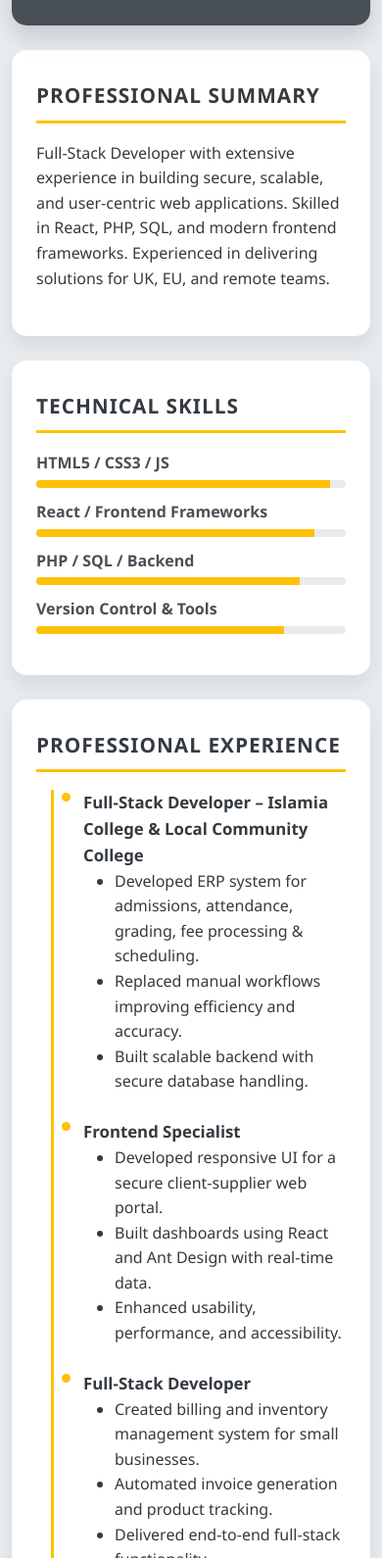
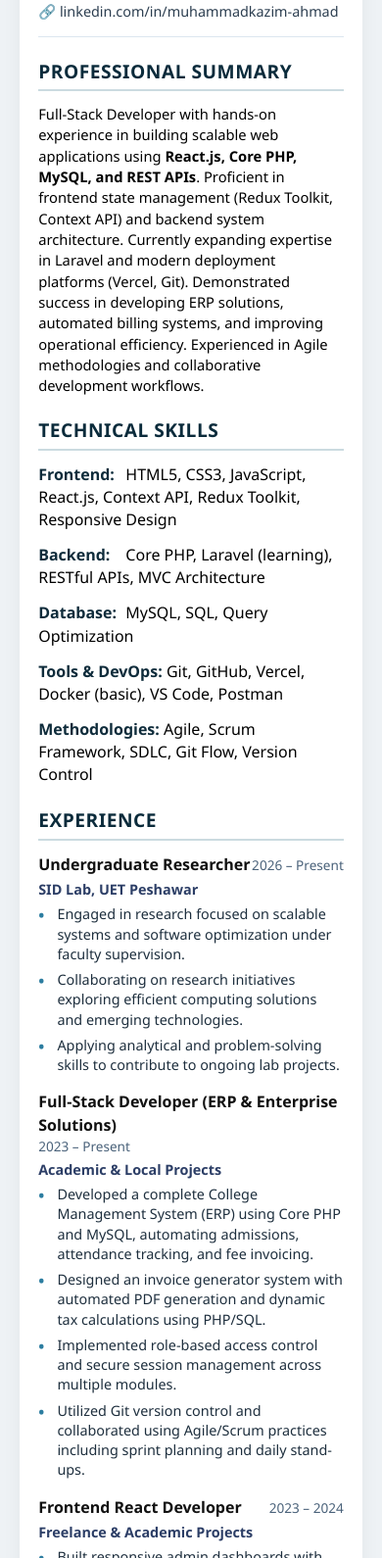
Before and after one commit to Kazim7287/updated_CV, a plain HTML site: page index.html in a window 390 px wide. Shown: the part 330-1920 px from the top of the page at 98% size. Drawn offline with nearby package versions, Linux system fonts and the light colour scheme.

```diff
--- a/index.html
+++ b/index.html
@@ -2,291 +2,384 @@
 <html lang="en">
 <head>
   <meta charset="UTF-8">
-<meta name="viewport" content="width=device-width, initial-scale=1.0">
-<title>Muhammad Kazim Ahmad - Professional Resume</title>
-
-<!-- Bootstrap CSS -->
-<link href="https://cdn.jsdelivr.net/npm/bootstrap@5.3.2/dist/css/bootstrap.min.css" rel="stylesheet">
-<!-- Font Awesome -->
-<link rel="stylesheet" href="https://cdnjs.cloudflare.com/ajax/libs/font-awesome/6.4.0/css/all.min.css"/>
-
+  <meta name="viewport" content="width=device-width, initial-scale=1.0, user-scalable=yes">
+  <title>Muhammad Kazim Ahmad - Full-Stack Developer Resume</title>
   <style>
-    /* General */
-    body {
-        font-family: 'Segoe UI', Tahoma, Geneva, Verdana, sans-serif;
-        background-color: #e9ecef;
-        color: #343a40;
-        line-height: 1.6;
+    /* RESET & BASE — ATS friendly: clean single column, no complex layouts */
+    * {
+      margin: 0;
+      padding: 0;
+      box-sizing: border-box;
     }
 
-    a {
-        text-decoration: none;
-        color: inherit;
-    }
-    a:hover {
-        color: #ffc107;
+    body {
+      background-color: #eef2f5;
+      font-family: 'Segoe UI', 'Roboto', 'Helvetica Neue', Arial, sans-serif;
+      line-height: 1.45;
+      padding: 40px 20px;
     }
 
-    /* Sidebar */
-    .sidebar {
-        background: linear-gradient(180deg, #343a40, #495057);
-        color: #fff;
-        padding: 30px 20px;
-        border-radius: 15px;
-        position: sticky;
-        top: 20px;
-        box-shadow: 0 12px 25px rgba(0,0,0,0.15);
+    .resume {
+      max-width: 880px;
+      margin: 0 auto;
+      background: #ffffff;
+      box-shadow: 0 8px 20px rgba(0,0,0,0.05);
+      padding: 2rem 2.2rem;
+      border-radius: 4px;
     }
 
-    .sidebar h2 {
-        font-size: 2rem;
-        color: #ffc107;
-        margin-bottom: 10px;
-        letter-spacing: 1px;
+    h1 {
+      font-size: 2.2rem;
+      font-weight: 700;
+      letter-spacing: -0.3px;
+      color: #111;
+      margin-bottom: 0.2rem;
+      line-height: 1.2;
     }
 
-    .sidebar .contact-info p {
-        margin: 8px 0;
-        font-size: 0.95rem;
+    .subhead {
+      font-size: 1.1rem;
+      font-weight: 500;
+      color: #2c3e66;
+      margin-top: 0.2rem;
+      margin-bottom: 0.5rem;
+      border-left: 3px solid #2c7da0;
+      padding-left: 10px;
     }
 
-    .sidebar .contact-info i {
-        color: #ffc107;
-        margin-right: 8px;
+    .contact-bar {
+      display: flex;
+      flex-wrap: wrap;
+      gap: 1rem;
+      margin: 0.75rem 0 0.2rem 0;
+      font-size: 0.9rem;
+      color: #2c3e50;
+      border-bottom: 1px solid #dce6ef;
+      padding-bottom: 0.9rem;
     }
 
-    /* Resume Sections */
-    .resume-section {
-        background: #fff;
-        border-radius: 15px;
-        padding: 30px 25px;
-        margin-bottom: 25px;
-        box-shadow: 0 10px 20px rgba(0,0,0,0.08);
-        transition: transform 0.3s ease, box-shadow 0.3s ease;
+    .contact-bar span {
+      white-space: nowrap;
     }
 
-    .resume-section:hover {
-        transform: translateY(-5px);
-        box-shadow: 0 15px 30px rgba(0,0,0,0.12);
+    .contact-bar a {
+      color: #1a4d6b;
+      text-decoration: none;
+    }
+
+    .contact-bar a:hover {
+      text-decoration: underline;
+    }
+
+    .section {
+      margin-top: 1.3rem;
     }
 
     .section-title {
+      font-size: 1.2rem;
       font-weight: 700;
-        border-bottom: 3px solid #ffc107;
-        padding-bottom: 8px;
-        margin-bottom: 18px;
-        font-size: 1.3rem;
-        color: #343a40;
       text-transform: uppercase;
-        letter-spacing: 1px;
+      letter-spacing: 0.5px;
+      color: #0b2b3b;
+      border-bottom: 2px solid #cbdbe0;
+      padding-bottom: 0.3rem;
+      margin-bottom: 0.8rem;
     }
 
-    /* Skills Progress Bars */
-    .skill {
-        margin-bottom: 12px;
-    }
-    .skill-name {
-        font-weight: 600;
-        margin-bottom: 4px;
-        color: #495057;
-    }
-    .progress {
-        height: 8px;
-        border-radius: 8px;
-    }
-    .progress-bar {
-        background-color: #ffc107;
+    .exp-item, .project-item, .edu-item {
+      margin-bottom: 1rem;
     }
 
-    /* Experience Timeline */
-    .timeline {
-        position: relative;
-        margin-left: 15px;
-        padding-left: 15px;
-        border-left: 3px solid #ffc107;
+    .exp-header {
+      display: flex;
+      flex-wrap: wrap;
+      justify-content: space-between;
+      align-items: baseline;
+      margin-bottom: 0.25rem;
     }
 
-    .timeline-item {
-        position: relative;
-        margin-bottom: 25px;
-        padding-left: 15px;
+    .job-title {
+      font-weight: 700;
+      font-size: 1rem;
+      color: #111;
     }
 
-    .timeline-item::before {
-        content: '';
-        position: absolute;
-        left: -10px;
-        top: 0;
-        width: 15px;
-        height: 15px;
-        background-color: #ffc107;
-        border-radius: 50%;
-        border: 3px solid #fff;
+    .date {
+      font-size: 0.85rem;
+      color: #4a627a;
+      font-weight: 400;
     }
 
-    .experience-title {
+    .company {
       font-weight: 600;
-        font-size: 1.05rem;
-        color: #343a40;
+      color: #2c3e66;
+      font-size: 0.9rem;
+      margin-bottom: 0.25rem;
     }
 
-    /* Projects */
-    .project-card {
-        background: #fff;
-        border-radius: 10px;
-        padding: 20px;
-        margin-bottom: 15px;
-        box-shadow: 0 6px 15px rgba(0,0,0,0.05);
-        transition: transform 0.3s ease, box-shadow 0.3s ease;
-    }
-    .project-card:hover {
-        transform: translateY(-5px);
-        box-shadow: 0 12px 25px rgba(0,0,0,0.1);
+    ul {
+      list-style: none;
+      margin-top: 0.3rem;
+      margin-bottom: 0.2rem;
     }
 
-    /* Languages */
-    .language-badge {
-        display: inline-block;
-        background: #ffc107;
-        color: #343a40;
-        font-weight: 500;
-        padding: 6px 14px;
-        margin-right: 8px;
-        border-radius: 50px;
-        font-size: 0.85rem;
-        margin-bottom: 6px;
+    ul li {
+      position: relative;
+      padding-left: 1.2rem;
+      margin-bottom: 0.4rem;
+      font-size: 0.9rem;
+      line-height: 1.4;
+      color: #1e2f3e;
     }
 
-    /* Responsive */
-    @media (max-width: 992px) {
-        .sidebar {
-            margin-bottom: 25px;
+    ul li::before {
+      content: "•";
+      position: absolute;
+      left: 0;
+      color: #2c7da0;
+      font-weight: bold;
+      font-size: 1rem;
+    }
+
+    .skills-list {
+      display: flex;
+      flex-wrap: wrap;
+      gap: 0.8rem 1.5rem;
+      margin-top: 0.3rem;
+    }
+
+    .skill-category {
+      flex: 1 1 220px;
+    }
+
+    .skill-category strong {
+      font-weight: 700;
+      display: inline-block;
+      min-width: 85px;
+      color: #0f2c3b;
+    }
+
+    .project-title {
+      font-weight: 700;
+      font-size: 0.95rem;
+      margin-bottom: 0.2rem;
+      color: #0f2c3b;
+    }
+
+    .cert-list {
+      columns: 2;
+      column-gap: 2rem;
+      margin-top: 0.2rem;
+    }
+
+    @media (max-width: 580px) {
+      .resume {
+        padding: 1.2rem;
+      }
+      .cert-list {
+        columns: 1;
+      }
+      .contact-bar {
+        flex-direction: column;
+        gap: 0.2rem;
+      }
+      .contact-bar span {
+        white-space: normal;
       }
     }
 
+    @media print {
+      body {
+        background: white;
+        padding: 0;
+        margin: 0;
+      }
+      .resume {
+        box-shadow: none;
+        padding: 0.2in;
+        max-width: 100%;
+      }
+      a {
+        text-decoration: none;
+        color: black;
+      }
+    }
   </style>
 </head>
+<body>
+<div class="resume">
+  <!-- HEADER -->
+  <h1>MUHAMMAD KAZIM AHMAD</h1>
+  <div class="subhead">Full-Stack Developer | React Specialist | Undergraduate Researcher</div>
 
-<body>
-<div class="container my-5">
-    <div class="row">
-        <!-- Sidebar -->
-        <div class="col-lg-3">
-            <div class="sidebar">
-                <h2>Muhammad Kazim Ahmad</h2>
-                <div class="contact-info">
-                    <p><i class="fas fa-map-marker-alt"></i> Mandani, Charsadda, Pakistan</p>
-                    <p><i class="fas fa-phone"></i> +92 315 9524108</p>
-                    <p><i class="fas fa-envelope"></i> <a href="mailto:23pwcse2233@uetpeshawar.edu.pk">23pwcse2233@uetpeshawar.edu.pk</a></p>
-                    <p><i class="fab fa-linkedin"></i> <a href="https://linkedin.com/in/muhammadkazim-ahmad-038636343" target="_blank">LinkedIn</a></p>
-                    <p><i class="fab fa-github"></i> <a href="https://github.com/Kazim7287" target="_blank">GitHub</a></p>
+  <div class="contact-bar">
+    <span>📍 Mandani, Charsadda, Pakistan</span>
+    <span>📞 +92 315 9524108</span>
+    <span>✉️ 23pwcse2233@uetpeshawar.edu.pk</span>
+    <span>🔗 github.com/Kazim7287</span>
+    <span>🔗 linkedin.com/in/muhammadkazim-ahmad</span>
   </div>
+
+  <!-- SUMMARY: concise, ATS optimized -->
+  <div class="section">
+    <div class="section-title">Professional Summary</div>
+    <p style="font-size:0.92rem; line-height:1.45; margin-bottom:0.2rem;">Full-Stack Developer with hands-on experience in building scalable web applications using <strong>React.js, Core PHP, MySQL, and REST APIs</strong>. Proficient in frontend state management (Redux Toolkit, Context API) and backend system architecture. Currently expanding expertise in Laravel and modern deployment platforms (Vercel, Git). Demonstrated success in developing ERP solutions, automated billing systems, and improving operational efficiency. Experienced in Agile methodologies and collaborative development workflows.</p>
+  </div>
+
+  <!-- TECHNICAL SKILLS -->
+  <div class="section">
+    <div class="section-title">Technical Skills</div>
+    <div class="skills-list">
+      <div class="skill-category"><strong>Frontend:</strong> HTML5, CSS3, JavaScript, React.js, Context API, Redux Toolkit, Responsive Design</div>
+      <div class="skill-category"><strong>Backend:</strong> Core PHP, Laravel (learning), RESTful APIs, MVC Architecture</div>
+      <div class="skill-category"><strong>Database:</strong> MySQL, SQL, Query Optimization</div>
+      <div class="skill-category"><strong>Tools & DevOps:</strong> Git, GitHub, Vercel, Docker (basic), VS Code, Postman</div>
+      <div class="skill-category"><strong>Methodologies:</strong> Agile, Scrum Framework, SDLC, Git Flow, Version Control</div>
     </div>
   </div>
 
-        <!-- Main Content -->
-        <div class="col-lg-9">
-            <!-- Summary -->
-            <div class="resume-section">
-                <div class="section-title">Professional Summary</div>
-                <p>Full-Stack Developer with extensive experience in building secure, scalable, and user-centric web applications. Skilled in React, PHP, SQL, and modern frontend frameworks. Experienced in delivering solutions for UK, EU, and remote teams.</p>
+  <!-- EXPERIENCE: corrected SID Lab section (joined 2026, no team size mentioned) -->
+  <div class="section">
+    <div class="section-title">Experience</div>
+
+    <div class="exp-item">
+      <div class="exp-header">
+        <span class="job-title">Undergraduate Researcher</span>
+        <span class="date">2026 – Present</span>
+      </div>
+      <div class="company">SID Lab, UET Peshawar</div>
+      <ul>
+        <li>Engaged in research focused on scalable systems and software optimization under faculty supervision.</li>
+        <li>Collaborating on research initiatives exploring efficient computing solutions and emerging technologies.</li>
+        <li>Applying analytical and problem-solving skills to contribute to ongoing lab projects.</li>
+      </ul>
     </div>
 
-            <!-- Skills -->
-            <div class="resume-section">
-                <div class="section-title">Technical Skills</div>
-                <div class="skill">
-                    <div class="skill-name">HTML5 / CSS3 / JS</div>
-                    <div class="progress">
-                        <div class="progress-bar" style="width: 95%;"></div>
+    <div class="exp-item">
+      <div class="exp-header">
+        <span class="job-title">Full-Stack Developer (ERP & Enterprise Solutions)</span>
+        <span class="date">2023 – Present</span>
       </div>
+      <div class="company">Academic & Local Projects</div>
+      <ul>
+        <li>Developed a complete College Management System (ERP) using Core PHP and MySQL, automating admissions, attendance tracking, and fee invoicing.</li>
+        <li>Designed an invoice generator system with automated PDF generation and dynamic tax calculations using PHP/SQL.</li>
+        <li>Implemented role-based access control and secure session management across multiple modules.</li>
+        <li>Utilized Git version control and collaborated using Agile/Scrum practices including sprint planning and daily stand-ups.</li>
+      </ul>
     </div>
-                <div class="skill">
-                    <div class="skill-name">React / Frontend Frameworks</div>
-                    <div class="progress">
-                        <div class="progress-bar" style="width: 90%;"></div>
+
+    <div class="exp-item">
+      <div class="exp-header">
+        <span class="job-title">Frontend React Developer</span>
+        <span class="date">2023 – 2024</span>
       </div>
+      <div class="company">Freelance & Academic Projects</div>
+      <ul>
+        <li>Built responsive admin dashboards with React.js, leveraging Redux Toolkit and Context API for efficient state management.</li>
+        <li>Developed reusable component libraries and integrated REST APIs for real-time data visualization.</li>
+        <li>Deployed multiple frontend applications on Vercel with CI/CD from GitHub repositories.</li>
+      </ul>
     </div>
-                <div class="skill">
-                    <div class="skill-name">PHP / SQL / Backend</div>
-                    <div class="progress">
-                        <div class="progress-bar" style="width: 85%;"></div>
+
+    <div class="exp-item">
+      <div class="exp-header">
+        <span class="job-title">Full-Stack Developer (Billing & Inventory)</span>
+        <span class="date">2022 – 2023</span>
       </div>
-                </div>
-                <div class="skill">
-                    <div class="skill-name">Version Control & Tools</div>
-                    <div class="progress">
-                        <div class="progress-bar" style="width: 80%;"></div>
-                    </div>
+      <div class="company">Independent Projects</div>
+      <ul>
+        <li>Built a billing and inventory management system using PHP and MySQL with automated invoice generation and stock alerts.</li>
+        <li>Implemented secure authentication, dynamic reporting dashboard, and search/filter functionality.</li>
+        <li>Applied MVC architecture for maintainable and scalable code structure.</li>
+      </ul>
     </div>
   </div>
 
-            <!-- Experience -->
-            <div class="resume-section">
-                <div class="section-title">Professional Experience</div>
-                <div class="timeline">
-                    <div class="timeline-item">
-                        <div class="experience-title">Full-Stack Developer – Islamia College & Local Community College</div>
+  <!-- PROJECTS -->
+  <div class="section">
+    <div class="section-title">Key Projects</div>
+
+    <div class="project-item">
+      <div class="project-title">College Management System (ERP)</div>
       <ul>
-                            <li>Developed ERP system for admissions, attendance, grading, fee processing & scheduling.</li>
-                            <li>Replaced manual workflows improving efficiency and accuracy.</li>
-                            <li>Built scalable backend with secure database handling.</li>
+        <li>Full-stack ERP solution using Core PHP & MySQL managing student records, attendance analytics, fee tracking, and examination module.</li>
+        <li>Implemented role-based portals for Admin, Teachers, and Students with optimized SQL queries for faster reporting.</li>
       </ul>
     </div>
-                    <div class="timeline-item">
-                        <div class="experience-title">Frontend Specialist</div>
+
+    <div class="project-item">
+      <div class="project-title">Smart Invoice Generator System</div>
       <ul>
-                            <li>Developed responsive UI for a secure client-supplier web portal.</li>
-                            <li>Built dashboards using React and Ant Design with real-time data.</li>
-                            <li>Enhanced usability, performance, and accessibility.</li>
+        <li>Billing application with automated invoice generation, PDF export, and itemized tax calculation using PHP and MySQL.</li>
+        <li>Dashboard to manage clients, products, and sales history with integrated REST API support.</li>
       </ul>
     </div>
-                    <div class="timeline-item">
-                        <div class="experience-title">Full-Stack Developer</div>
+
+    <div class="project-item">
+      <div class="project-title">React Dashboard & Portfolio Website</div>
       <ul>
-                            <li>Created billing and inventory management system for small businesses.</li>
-                            <li>Automated invoice generation and product tracking.</li>
-                            <li>Delivered end-to-end full-stack functionality.</li>
+        <li>Built responsive portfolio and analytics dashboard with React.js, React Router, Context API, and Redux Toolkit.</li>
+        <li>Consumed third-party APIs for dynamic content and deployed on Vercel with high performance scores.</li>
       </ul>
     </div>
-                    <div class="timeline-item">
-                        <div class="experience-title">UI/UX Designer & Developer</div>
+
+    <div class="project-item">
+      <div class="project-title">Inventory & Order Management System</div>
       <ul>
-                            <li>Designed modern portfolio with animations and 3D elements.</li>
-                            <li>Built custom CMS for content updates.</li>
+        <li>Developed inventory system with low-stock alerts, order processing, and transaction management using PHP and MySQL.</li>
       </ul>
     </div>
   </div>
+
+  <!-- EDUCATION -->
+  <div class="section">
+    <div class="section-title">Education</div>
+    <div class="edu-item">
+      <div class="exp-header">
+        <span class="job-title">Bachelor of Science in Computer System Engineering</span>
+        <span class="date">2022 – 2027</span>
       </div>
-
-            <!-- Education -->
-            <div class="resume-section">
-                <div class="section-title">Education</div>
-                <p><strong>BSc Computer System Engineering</strong><br>
-                UET Peshawar (2022–2027)<br>
-                GPA: 3.345</p>
-            </div>
-
-            <!-- Projects -->
-            <div class="resume-section">
-                <div class="section-title">Projects</div>
-                <div class="project-card">College Management System (ERP)</div>
-                <div class="project-card">Invoice Generator System</div>
-                <div class="project-card">Portfolio Website</div>
-            </div>
-
-            <!-- Languages -->
-            <div class="resume-section">
-                <div class="section-title">Languages</div>
-                <span class="language-badge">Urdu (Fluent)</span>
-                <span class="language-badge">English (Intermediate)</span>
-            </div>
-
-        </div>
+      <div class="company">University of Engineering & Technology (UET), Peshawar</div>
+      <ul>
+        <li>Current GPA: 3.345 / 4.0</li>
+        <li>Coursework: Data Structures, Database Systems, Web Development, Software Engineering, Operating Systems, Computer Networks.</li>
+      </ul>
     </div>
   </div>
 
-<!-- Bootstrap JS -->
-<script src="https://cdn.jsdelivr.net/npm/bootstrap@5.3.2/dist/js/bootstrap.bundle.min.js"></script>
+  <!-- CERTIFICATIONS: includes Agile & Scrum (correctly framed as methodologies/framework) -->
+  <div class="section">
+    <div class="section-title">Certifications & Training</div>
+    <div class="cert-list" style="display: block; columns: 2;">
+      <ul style="margin-bottom: 0;">
+        <li>React State Management (Context API & Redux Toolkit)</li>
+        <li>Laravel Framework (Currently Learning)</li>
+        <li>Deployment using Vercel & CI/CD Fundamentals</li>
+        <li>Agile & Scrum Project Management (Software Development Lifecycle)</li>
+        <li>Critical Thinking in the AI Era – HP LIFE</li>
+        <li>Websites for Business – HP LIFE</li>
+        <li>Git & Version Control (Branching, Collaboration, Workflow)</li>
+        <li>Cisco Networking Career Path – Cisco Networking Academy (80%+ Score)</li>
+        <li>REST API Design & Integration</li>
+      </ul>
+    </div>
+  </div>
+
+  <!-- METHODOLOGY: clarifying Agile & Scrum as framework, not a "type" -->
+  <!-- <div class="section">
+    <div class="section-title">Agile & Scrum Expertise</div>
+    <p style="font-size:0.9rem;">Practical experience applying <strong>Agile methodologies</strong> and the <strong>Scrum framework</strong> in project development. Participated in sprint planning, daily stand-ups, retrospectives, and backlog management using tools like Trello and Jira. Familiar with iterative development, user stories, and cross-functional team collaboration to deliver high-quality software solutions efficiently.</p>
+  </div> -->
+
+  <!-- LANGUAGES -->
+  <div class="section">
+    <div class="section-title">Languages</div>
+    <ul style="margin-bottom: 0;">
+      <li><strong>Urdu</strong> – Native / Fluent</li>
+      <li><strong>English</strong> – Professional Working Proficiency</li>
+    </ul>
+  </div>
+</div>
 </body>
 </html>
```
Also changed, not shown: 2 other files. Lines whose indentation alone changed are shown as unchanged.
